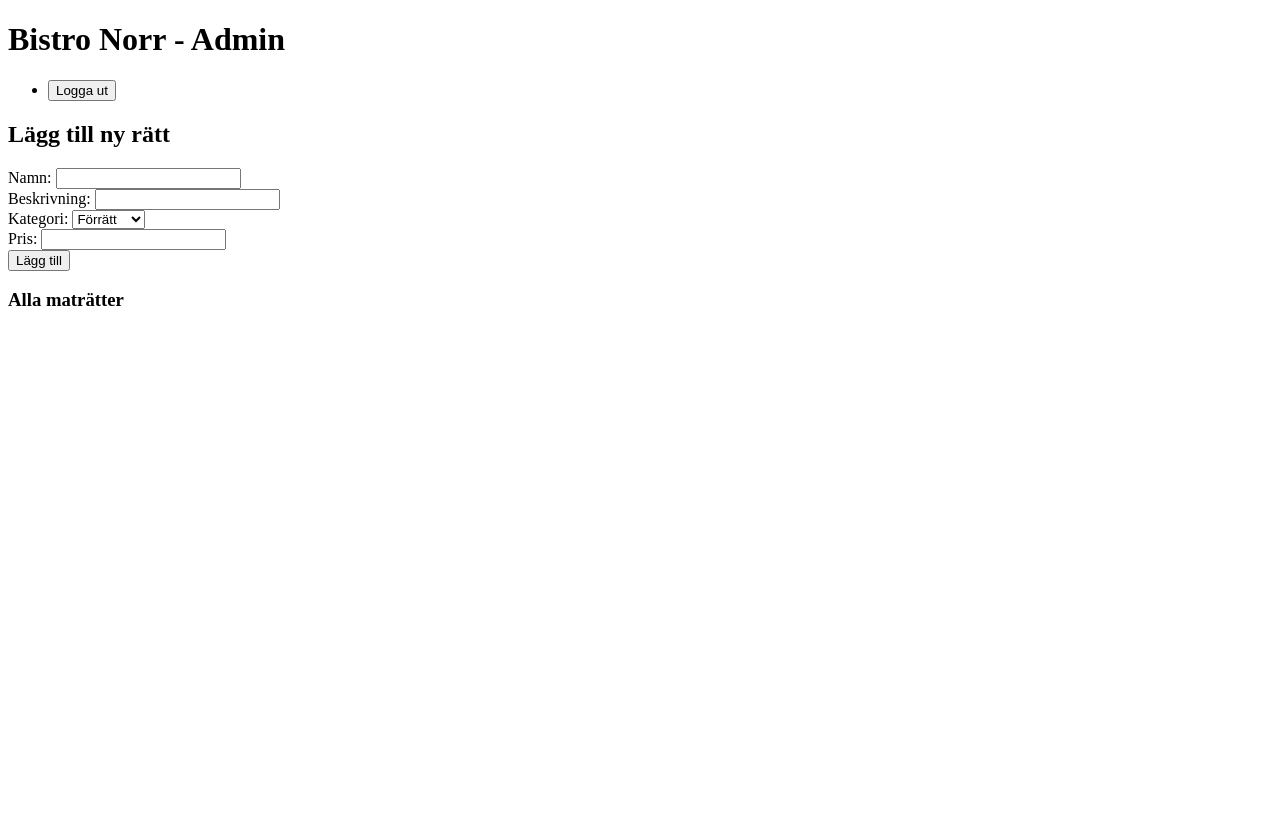
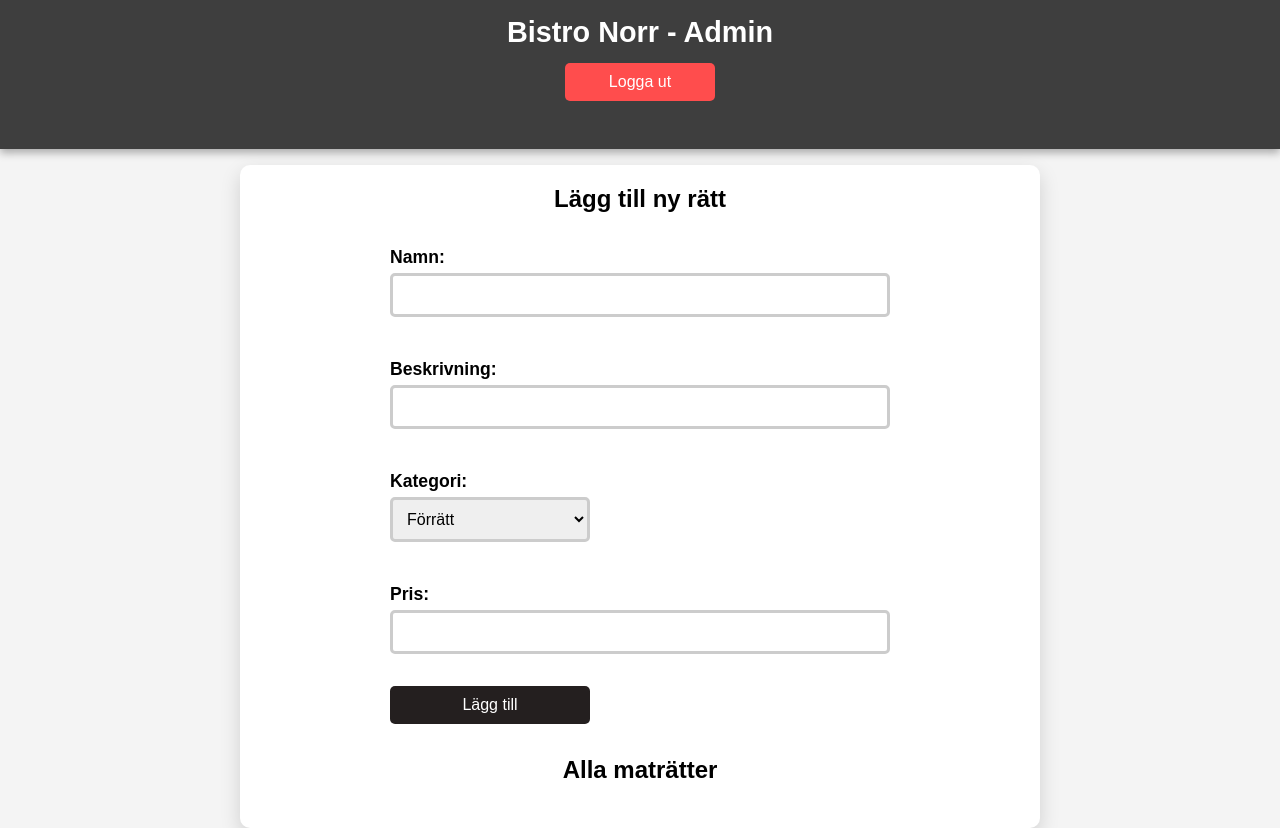
Before and after one commit to haan2402/projekt-admin-backend, a website built with Parcel: page admin.html in a window 1280 px wide. Before the commit the page ends 800 px from the top, so only its background shows below. Built offline with nearby package versions, Linux system fonts and the light colour scheme.

Commit message:
css för admin sida

```diff
--- a/admin.html
+++ b/admin.html
@@ -23,7 +23,7 @@
     <main class="admin-container">
 
         <!--formulär för att lägga till maträtt i menyn-->
-        <section>
+        <div>
             <h2>Lägg till ny rätt</h2>
             <form id="add-Form">
                 <label for="name">Namn:</label>
@@ -44,7 +44,7 @@
                 <br>
                 <button type="submit">Lägg till</button>
             </form>
-        </section>
+        </div>
 
         <!--lista med alla maträtter, kommer lägga till ta bort och redigera funktion i JavaScript-->
         <section>
--- a/css/admin.css
+++ b/css/admin.css
@@ -0,0 +1,107 @@
+/*main styling for page*/
+* {
+    padding: 0;
+    margin: 0;
+    box-sizing: border-box;
+}
+
+body {
+    font-family: Arial, Helvetica, sans-serif;
+    background-color: #f4f4f4;
+}
+
+/*styling admin page*/
+header {
+    width: 100%;
+    padding: 1em;
+    text-align: center;
+    background-color: #3e3e3e;
+    color: white;
+    box-shadow: 0 4px 8px rgba(0,0,0, 0.3);
+    margin-bottom: 1em;
+}
+
+nav ul {
+    list-style: none;
+}
+
+header h1 {
+    font-size: 1.8em;
+    margin-bottom: 0.5em;
+}
+
+.logout-btn {
+    width: 150px;
+    padding: 10px;
+    background-color: #ff4d4d;
+    color: white;
+    font-size: 1em;
+    border: none;
+    cursor: pointer;
+    border-radius: 5px;
+}
+
+.logout-btn:hover {
+    background-color: #e60000;
+}
+
+main {
+    background-color: white;
+    max-width: 800px;
+    margin: 0 auto;
+    padding: 20px;
+    display: flex;
+    flex-direction: column;
+    justify-content: center;
+    align-items: center;
+    border-radius: 10px;
+    box-shadow: 0 8px 20px rgba(0,0,0, 0.15);
+}
+
+h2, h3 {
+    font-size: 1.5em;
+    margin-bottom: 1em;
+    text-align: center;
+}
+
+label {
+    display: block;
+    padding: 10px 0 5px;
+    font-weight: bold;
+    font-size: 1.1em;
+}
+
+form input {
+    width: 500px;
+    margin-bottom: 2em;
+    padding: 10px;
+    font-size: 1em;
+    border-radius: 5px;
+    border: 3px solid #ccc;
+}
+
+select {
+    width: 200px;
+    padding: 10px;
+    font-size: 1em;
+    border: 3px solid #ccc;
+    border-radius: 5px;
+    margin-bottom: 2em;
+}
+
+button {
+    width: 200px;
+    padding: 10px;
+    background-color: #241f1f;
+    color: white;
+    font-size: 1em;
+    border: none;
+    cursor: pointer;
+    border-radius: 5px;
+    margin-bottom: 2em;
+}
+
+button:hover {
+    background-color: #333;
+    transition: background-color 0.2s ease;
+}
```
Also changed, not shown: index.html (+1 -0 lines).
